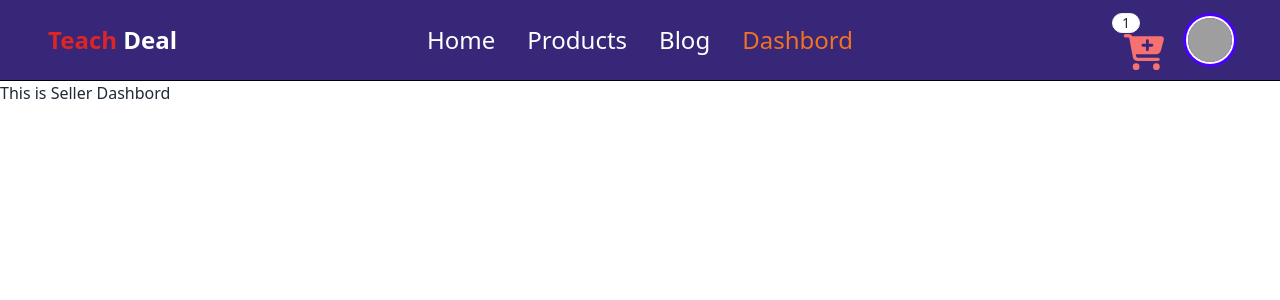
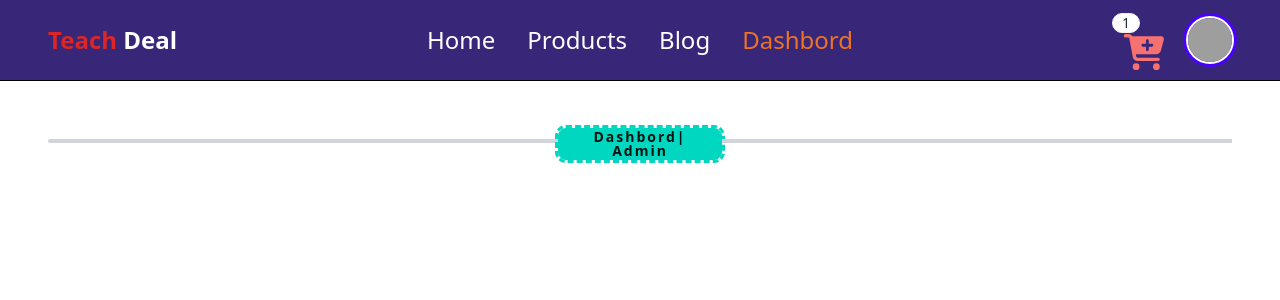
Before and after one commit to raihanuldev/Tech-Deal, a Next.js app: page /dashbord in a window 1280 px wide. Shown: the top 300 px of the page. Built offline with nearby package versions, Linux system fonts and the light colour scheme; grey boxes are pictures that could not be loaded.

Commit message:
Dashbord Layouts admin-seller-buyer

```diff
--- a/src/components/dashbord/AdminDashbord.tsx
+++ b/src/components/dashbord/AdminDashbord.tsx
@@ -1,11 +1,19 @@
-import React from 'react';
+import React from "react";
 
 const AdminDashbord = () => {
-    return (
-        <div>
-            <h1>This is Admin Dashbord</h1>
-        </div>
-    );
+  return (
+    <div>
+      <div className="main-hr flex items-center pt-10 px-2 lg:px-12 text-center">
+        <hr className="hr-tag border-gray-300 border-2 w-full rounded-md" />
+        <label className="hr-tag block font-medium text-lg text-gray-800 w-96">
+          <span className="btn btn-accent btn-sm tracking-[2px] outline-dashed">
+            Dashbord| Admin
+          </span>
+        </label>
+        <hr className="hr-tag border-gray-300 border-2 w-full" />
+      </div>
+    </div>
+  );
 };
 
 export default AdminDashbord;
--- a/src/components/dashbord/BuyerDashbord.tsx
+++ b/src/components/dashbord/BuyerDashbord.tsx
@@ -1,11 +1,20 @@
-import React from 'react';
+import React from "react";
 
 const BuyerDashbord = () => {
-    return (
-        <div>
-            <h1>this is Buyer Dashbord</h1>
-        </div>
-    );
+  return (
+    <div>
+      <div className="main-hr flex items-center pt-10 px-2 lg:px-12 text-center">
+        <hr className="hr-tag border-gray-300 border-2 w-full rounded-md" />
+        <label className="hr-tag block font-medium text-lg text-gray-800 w-96">
+          <span className="btn btn-accent btn-sm tracking-[2px] outline-dashed">
+            Dashbord| Buyer
+          </span>
+        </label>
+        <hr className="hr-tag border-gray-300 border-2 w-full" />
+      </div>
+      <h1>this is Buyer Dashbord</h1>
+    </div>
+  );
 };
 
 export default BuyerDashbord;
--- a/src/components/dashbord/SellerDashbord.tsx
+++ b/src/components/dashbord/SellerDashbord.tsx
@@ -1,11 +1,19 @@
-import React from 'react';
+import React from "react";
 
 const SellerDashbord = () => {
-    return (
-        <div>
-            <h2>This is Seller Dashbord</h2>
-        </div>
-    );
+  return (
+    <div>
+      <div className="main-hr flex items-center pt-10 px-2 lg:px-12 text-center">
+        <hr className="hr-tag border-gray-300 border-2 w-full rounded-md" />
+        <label className="hr-tag block font-medium text-lg text-gray-800 w-96">
+          <span className="btn btn-accent btn-sm tracking-[2px] outline-dashed">
+            Dashbord| Buyer
+          </span>
+        </label>
+        <hr className="hr-tag border-gray-300 border-2 w-full" />
+      </div>
+    </div>
+  );
 };
 
 export default SellerDashbord;
--- a/src/pages/dashbord/index.tsx
+++ b/src/pages/dashbord/index.tsx
@@ -6,7 +6,7 @@ import BuyerDashbord from "@/components/dashbord/BuyerDashbord";
 import AdminDashbord from "@/components/dashbord/AdminDashbord";
 
 const Dashbord: NextPage = () => {
-  const [userRole, setUserRole] = useState<userRole>("seller");
+  const [userRole, setUserRole] = useState<userRole>("admin");
 
   if (userRole == "admin") {
     return <AdminDashbord />;
```
